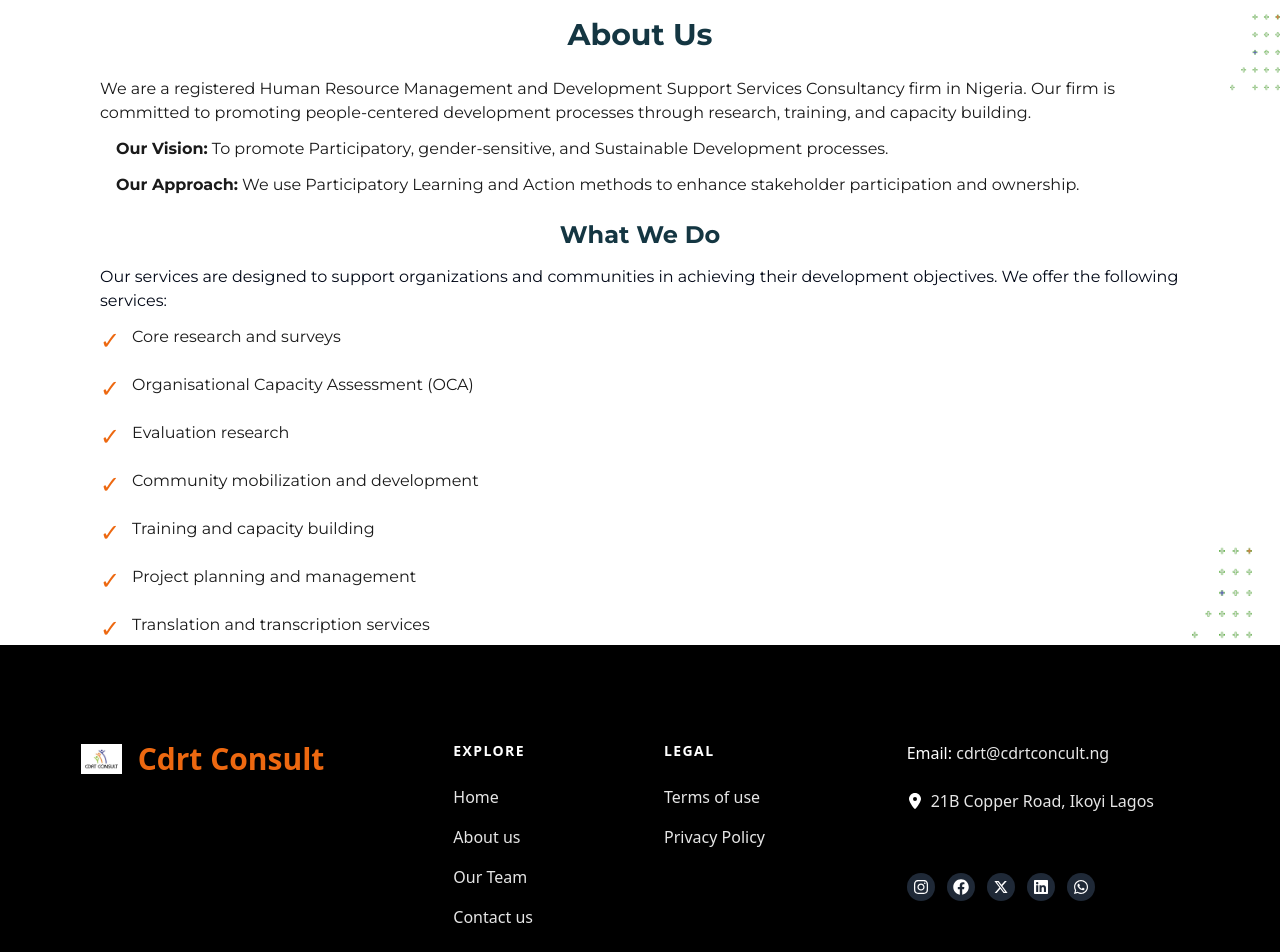
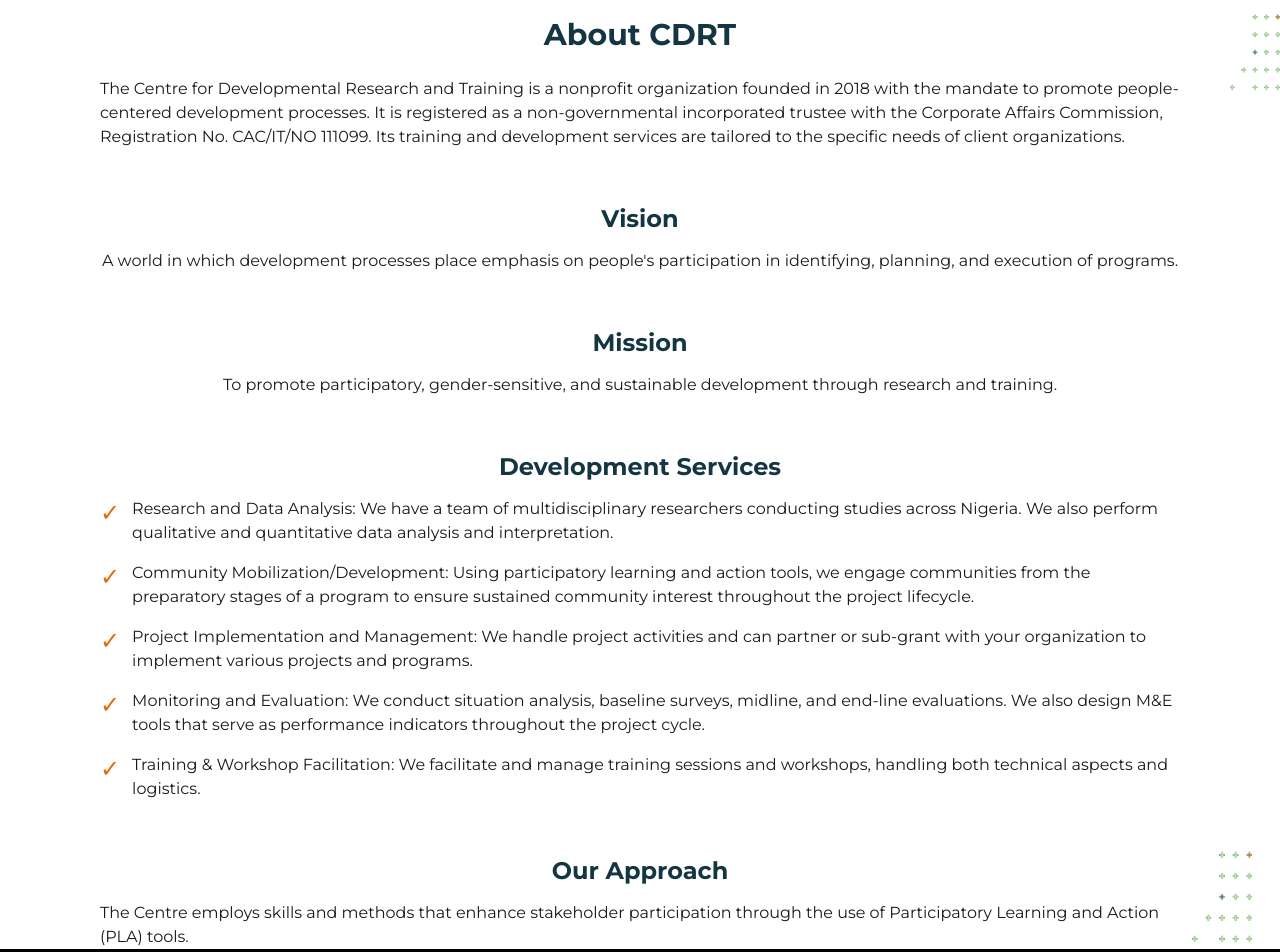
Before and after one commit to onoja123/Cdrt-Consult, a Next.js app: page /about-us in a window 1280 px wide. Shown: the part 580-1532 px from the top of the page. Built offline with nearby package versions, Linux system fonts and the light colour scheme.

Commit message:
feat: corrections

```diff
--- a/components/HomePage/Groceries.tsx
+++ b/components/HomePage/Groceries.tsx
@@ -28,7 +28,7 @@
         />
         <div className="grid grid-cols-1 md:grid-cols-2 gap-10">
           <div
-            data-aos="fade-right"
+            // data-aos="fade-right"
             data-aos-duration="500"
             data-aos-delay="200"
             className="bg-[#1F7B1033] flex flex-col items-center md:py-10 py-6 px-4 md:px-12 gap-6 max-w-[25rem] md:max-w-[34rem]"
@@ -44,7 +44,7 @@
             <img src="/icon_g.svg" alt="" className="ml-auto w-[70px]" />
           </div>
           <div
-            data-aos="fade-right"
+            // data-aos="fade-right"
             data-aos-duration="500"
             data-aos-delay="300"
             className="bg-[#1F7B1033] rounded-2xl flex flex-col items-center md:py-10 py-6 px-4 md:px-12 gap-6 max-w-[25rem] md:max-w-[34rem] "
@@ -60,7 +60,7 @@
             <img src="/icon_g.svg" alt="" className="ml-auto w-[70px]" />
           </div>
           <div
-            data-aos="fade-right"
+            // data-aos="fade-right"
             data-aos-duration="500"
             data-aos-delay="300"
             className="bg-[#1F7B1033] rounded-2xl flex flex-col items-center md:py-10 py-6 px-4 md:px-12 gap-6 max-w-[25rem] md:max-w-[34rem] "
@@ -76,7 +76,7 @@
             <img src="/icon_g.svg" alt="" className="ml-auto w-[70px]" />
           </div>
           <div
-            data-aos="fade-right"
+            // data-aos="fade-right"
             data-aos-duration="500"
             data-aos-delay="300"
             className="bg-[#1F7B1033] rounded-2xl flex flex-col items-center md:py-10 py-6 px-4 md:px-12 gap-6 max-w-[25rem] md:max-w-[34rem] "
@@ -92,7 +92,7 @@
             <img src="/icon_g.svg" alt="" className="ml-auto w-[70px]" />
           </div>
           <div
-            data-aos="fade-right"
+            // data-aos="fade-right"
             data-aos-duration="500"
             data-aos-delay="300"
             className="bg-[#1F7B1033] rounded-2xl flex flex-col items-center md:py-10 py-6 px-4 md:px-12 gap-6 max-w-[25rem] md:max-w-[34rem] "
--- a/components/Navbar.tsx
+++ b/components/Navbar.tsx
@@ -53,12 +53,12 @@
             <Image
               src="/cdrt-logo.png"
               alt="Cdrd Logo"
-              width={95.68}
+              width={100.68}
               height={75.69}
             />
-            <div className="font-bold text-3xl leading-27 text-[#ED6810]">
+            {/* <div className="font-bold text-3xl leading-27 text-[#ED6810]">
               Cdrt Consult
-            </div>
+            </div> */}
           </div>
         </Link>
 
--- a/components/about-us/rc_about.tsx
+++ b/components/about-us/rc_about.tsx
@@ -1,8 +1,8 @@
 import React from "react";
+import Image from "next/image";
+import { montserrat } from "@/font";
 import star from "@/public/icons/svg2.png";
 import bg_vector from "@/public/icons/svg2.png";
-import Image from "next/image";
-import { montserrat } from "@/font";
 
 const RC_About = () => {
   return (
@@ -19,78 +19,81 @@
       <div className="flex flex-col-reverse items-center lg:items-start lg:flex-row gap-12 w-full">
         <div className="w-full flex flex-col gap-5 items-center">
           <h1 className="text-[26px] md:text-[30px] font-bold text-[#143642] items-center text-center">
-            About Us
+            About CDRT
           </h1>
           <div className="flex flex-col items-center lg:items-start gap-3">
             <p className="text-[16px] text-[#1A1A1A]">
-              We are a registered Human Resource Management and Development
-              Support Services Consultancy firm in Nigeria. Our firm is committed
-              to promoting people-centered development processes through research,
-              training, and capacity building.
-            </p>
-            <p className="text-[16px] text-[#1A1A1A] ml-4">
-              <strong>Our Vision:</strong> To promote Participatory, gender-sensitive, and
-              Sustainable Development processes.
-            </p>
-            <p className="text-[16px] text-[#1A1A1A] ml-4">
-              <strong>Our Approach:</strong> We use Participatory Learning and Action
-              methods to enhance stakeholder participation and ownership.
+              The Centre for Developmental Research and Training is a nonprofit
+              organization founded in 2018 with the mandate to promote people-centered
+              development processes. It is registered as a non-governmental incorporated
+              trustee with the Corporate Affairs Commission, Registration No. CAC/IT/NO 111099.
+              Its training and development services are tailored to the specific needs of client organizations.
             </p>
           </div>
 
-          <div className="flex flex-col items-center gap-3 w-full">
+          <div className="flex flex-col items-center gap-3 w-full mt-8">
             <h2 className="text-[20px] md:text-[24px] font-bold text-[#143642]">
-              What We Do
+              Vision
             </h2>
-            <p className="text-[16px] text-[#1A1A1A w-full">
-              Our services are designed to support organizations and communities
-              in achieving their development objectives. We offer the following
-              services:
+            <p className="text-[16px] text-[#1A1A1A]">
+              A world in which development processes place emphasis on people's participation in identifying, planning, and execution of programs.
             </p>
+          </div>
+
+          <div className="flex flex-col items-center gap-3 w-full mt-8">
+            <h2 className="text-[20px] md:text-[24px] font-bold text-[#143642]">
+              Mission
+            </h2>
+            <p className="text-[16px] text-[#1A1A1A]">
+              To promote participatory, gender-sensitive, and sustainable development through research and training.
+            </p>
+          </div>
+
+          <div className="flex flex-col items-center gap-3 w-full mt-8">
+            <h2 className="text-[20px] md:text-[24px] font-bold text-[#143642]">
+              Development Services
+            </h2>
             <ul className="list-none text-[16px] text-[#1A1A1A] space-y-4 w-full">
               <li className="flex items-start">
                 <span className="inline-block text-[#ED6810] text-2xl mr-3">
                   &#x2713;
                 </span>
-                <span>Core research and surveys</span>
+                <span>Research and Data Analysis: We have a team of multidisciplinary researchers conducting studies across Nigeria. We also perform qualitative and quantitative data analysis and interpretation.</span>
               </li>
               <li className="flex items-start">
                 <span className="inline-block text-[#ED6810] text-2xl mr-3">
                   &#x2713;
                 </span>
-                <span>Organisational Capacity Assessment (OCA)</span>
+                <span>Community Mobilization/Development: Using participatory learning and action tools, we engage communities from the preparatory stages of a program to ensure sustained community interest throughout the project lifecycle.</span>
               </li>
               <li className="flex items-start">
                 <span className="inline-block text-[#ED6810] text-2xl mr-3">
                   &#x2713;
                 </span>
-                <span>Evaluation research</span>
+                <span>Project Implementation and Management: We handle project activities and can partner or sub-grant with your organization to implement various projects and programs.</span>
               </li>
               <li className="flex items-start">
                 <span className="inline-block text-[#ED6810] text-2xl mr-3">
                   &#x2713;
                 </span>
-                <span>Community mobilization and development</span>
+                <span>Monitoring and Evaluation: We conduct situation analysis, baseline surveys, midline, and end-line evaluations. We also design M&E tools that serve as performance indicators throughout the project cycle.</span>
               </li>
               <li className="flex items-start">
                 <span className="inline-block text-[#ED6810] text-2xl mr-3">
                   &#x2713;
                 </span>
-                <span>Training and capacity building</span>
-              </li>
-              <li className="flex items-start">
-                <span className="inline-block text-[#ED6810] text-2xl mr-3">
-                  &#x2713;
-                </span>
-                <span>Project planning and management</span>
-              </li>
-              <li className="flex items-start">
-                <span className="inline-block text-[#ED6810] text-2xl mr-3">
-                  &#x2713;
-                </span>
-                <span>Translation and transcription services</span>
+                <span>Training & Workshop Facilitation: We facilitate and manage training sessions and workshops, handling both technical aspects and logistics.</span>
               </li>
             </ul>
+          </div>
+
+          <div className="flex flex-col items-center gap-3 w-full mt-8">
+            <h2 className="text-[20px] md:text-[24px] font-bold text-[#143642]">
+              Our Approach
+            </h2>
+            <p className="text-[16px] text-[#1A1A1A]">
+              The Centre employs skills and methods that enhance stakeholder participation through the use of Participatory Learning and Action (PLA) tools.
+            </p>
           </div>
         </div>
       </div>
--- a/components/footer.tsx
+++ b/components/footer.tsx
@@ -18,15 +18,12 @@
               {/* <div className=" h-auto flex items-start flex-col gap-5 justify-center"> */}
               <Link href={"/"}>
                 <div className="flex items-center justify-center gap-4">
-                  <Image
+                  {/* <Image
                     src="/cdrt-logo.png"
                     alt="Cdrd Logo"
                     width={40.68}
                     height={25.69}
-                  />
-                  <div className="font-bold text-3xl leading-27 text-[#ED6810]">
-                    Cdrt Consult
-                  </div>
+                  /> */}
                 </div>
               </Link>
               {/* </div> */}
@@ -76,19 +73,28 @@
                   </span>
                 </p>
                 <br />
+                <p className="text-white">
+                  Phone 1:{" "}
+                  <a href="tel:+2348186874708" className="text-[#E6E6E6]">
+                    +234 818 6874708
+                  </a>
+                </p>
+                <p className="text-white">
+                  Phone 2:{" "}
+                  <a href="tel:+2348035077195" className="text-[#E6E6E6]">
+
+                    +234 803 5077195
+                  </a>
+                </p>
+                <br />
                 <p className="text-white flex items-center gap-2">
                   <FaLocationDot />
                   <span className="text-[#E6E6E6]">
-                    21B Copper Road, Ikoyi Lagos
+                  No. 11 Shehu Ladan Road, Kabama Layout
+                  Zaria, Kaduna State
                   </span>
                 </p>
                 <br />
-                {/* <p className="text-white">
-                  USA:{" "}
-                  <span className="text-[#E6E6E6]">
-                    130, 447 Broadway, 2nd Floor New York, NY 10013
-                  </span>
-                </p> */}
               </div>
               <ul className="flex items-center space-x-3 mt-9">
                 {socialMedia.map((socialItem) => (
```
Also changed, not shown: components/HomePage/Testimonies.tsx (+60 -9 lines).
